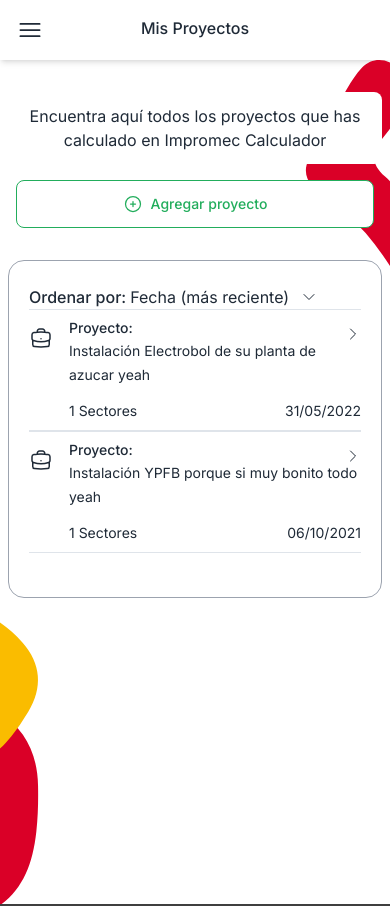
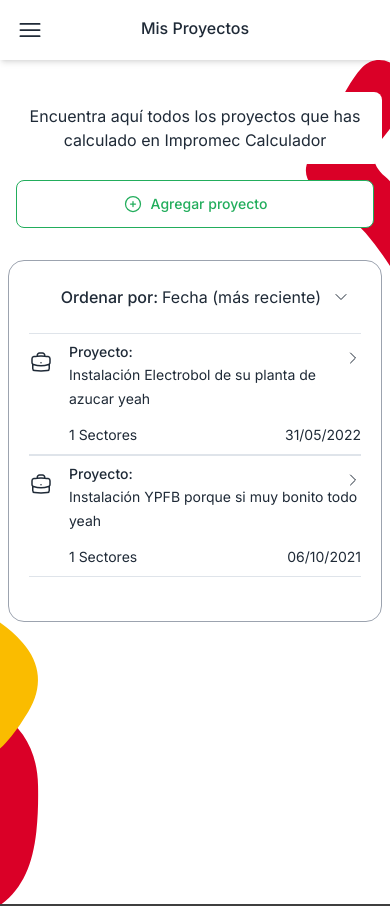
Before and after one commit to marcopdonoso/impromec-calculador, a Next.js app: page /dashboard/calculator/projects-list in a window 390 px wide. Shown: the top 906 px of the page. Built offline with nearby package versions, Linux system fonts and the light colour scheme.

Commit message:
calculador: agrega vista de resultados mobile version

```diff
--- a/src/app/(app)/dashboard/calculator/projects-list/components/DateSortingListbox.tsx
+++ b/src/app/(app)/dashboard/calculator/projects-list/components/DateSortingListbox.tsx
@@ -28,7 +28,7 @@ export default function DateSortingListbox({
       label="Ordenar por:"
       variant="sorting"
       options={options}
-      className="mb-6 w-full justify-end"
+      className="mb-6 justify-end"
       onChange={handleSortChange}
     />
   )
--- a/src/app/(app)/dashboard/calculator/results/[slug]/page.tsx
+++ b/src/app/(app)/dashboard/calculator/results/[slug]/page.tsx
@@ -115,9 +115,9 @@ export default function ResultsPage() {
         <Collapsible.Trigger className="mb-6 flex w-full items-center justify-between">
           <p className="body_small_medium">Otras opciones recomendadas</p>
           {isOpen ? (
+            <ChevronUpIcon className="w-5" />
+          ) : (
             <ChevronDownIcon className="w-5" />
-          ) : (
-            <ChevronUpIcon className="w-5" />
           )}
         </Collapsible.Trigger>
         <Collapsible.Content>
--- a/src/components/MyListbox.tsx
+++ b/src/components/MyListbox.tsx
@@ -25,6 +25,7 @@ interface MyListboxProps {
   label?: string
   options: Option[]
   backgroundColor?: string
+  className?: string
   name?: string
   onChange?: (selectedOption: Option) => void
 }
@@ -34,6 +35,7 @@ export default function MyListbox({
   label,
   options,
   backgroundColor,
+  className,
   name,
   onChange,
 }: MyListboxProps) {
@@ -49,7 +51,7 @@ export default function MyListbox({
   }
 
   return (
-    <Field className={clsx('flex', variants[variant])}>
+    <Field className={clsx('flex w-full', variants[variant], className)}>
       <Label
         className={clsx(
           'font-medium text-gray-text',
```
